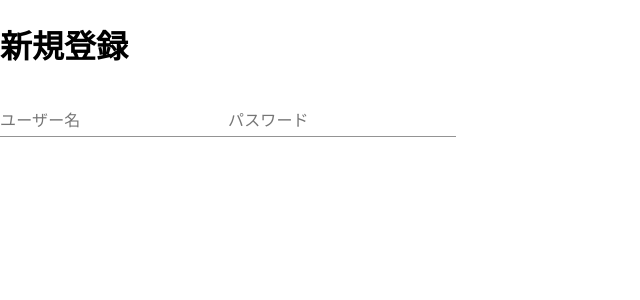
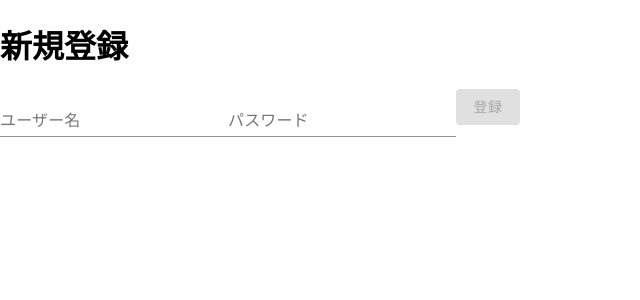
Before and after one commit to Rui1009/quiz_app, a React (Create React App) app: page / in a window 1280 px wide. Shown: the top 300 px of the page, without its empty margins (0-640 px from the left). Built offline with nearby package versions, Linux system fonts and the light colour scheme.

Commit message:
バリデーションの実装

```diff
--- a/src/App.tsx
+++ b/src/App.tsx
@@ -9,7 +9,7 @@ import {buildStore} from "./store";
 const App: React.FC = () => {
   return (
         <Provider store={buildStore}>
-            <NewRegistration />
+            <NewRegistration onSubmit={(value) => alert(JSON.stringify(value))}/>
         </Provider>
 
   );
--- a/src/components/NewRegistration.tsx
+++ b/src/components/NewRegistration.tsx
@@ -4,6 +4,8 @@ import { TextField, InputAdornment } from "@material-ui/core"
 import {LoginInfoType} from "../Types/type";
 import {connect} from "react-redux";
 import {CombinedState} from "../modules/RootModule";
+import Button from "@material-ui/core/Button";
+import {passLengthValidation, requiredValidation} from "../util/Validation";
 
 
 export const renderField = (
@@ -36,13 +38,16 @@ const NewRegistration = (props: InjectedFormProps<LoginInfoType> & {
                         name="username"
                         component={renderField}
                         type={"string"}
+                        validate={requiredValidation}
                         />
                     <Field
                         label={"パスワード"}
                         name="password"
                         component={renderField}
                         type={"string"}
+                        validate={[passLengthValidation, requiredValidation]}
                     />
+                    <Button disabled={props.invalid || props.pristine} color={"primary"} type={"submit"} variant={"contained"}>登録</Button>
                 </form>
             </div>
         </div>
--- /dev/null
+++ b/src/util/Validation.tsx
@@ -0,0 +1,7 @@
+export const passLengthValidation = (value: string) => (
+    value && value.length < 4 ? "最低4文字以上のパスワードを設定してください"　: undefined
+);
+
+export const requiredValidation = (value: string) => (
+    value ? undefined : "必須項目です"
+)
```
